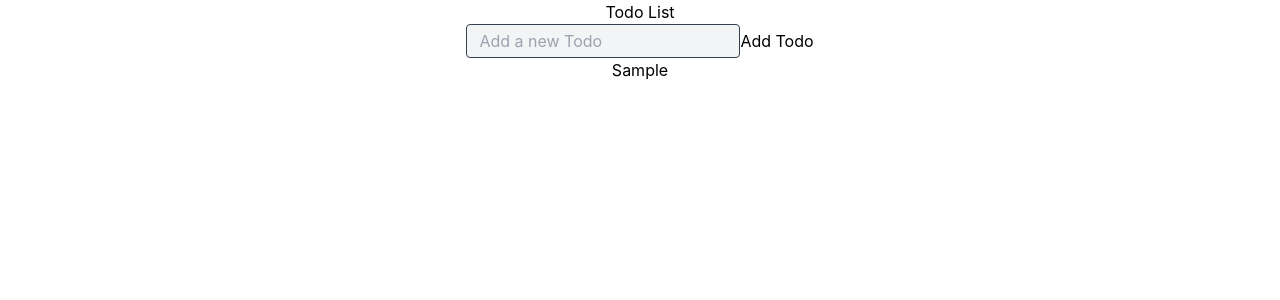
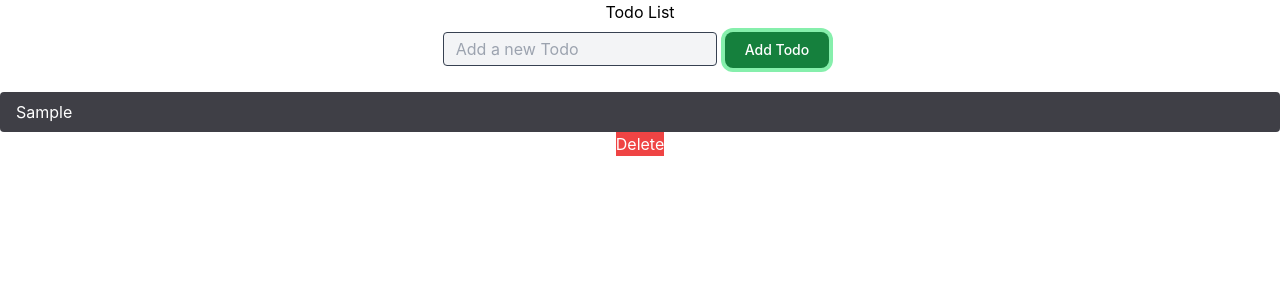
Before and after one commit to MIhnatco/React-ToDo-Redux-Toolkit, a React (Create React App) app: page / in a window 1280 px wide. Both pictures are taken after typing "Sample" into the empty fields and a click on the button "Add Todo". Shown: the top 300 px of the page. Built offline with nearby package versions, Linux system fonts and the light colour scheme; the HTML template or start-up script is replaced by a standard one.

Commit message:
Remove Todo functionality

```diff
--- a/src/components/AddTodo.js
+++ b/src/components/AddTodo.js
@@ -26,7 +26,12 @@ function AddTodo() {
         placeholder="Add a new Todo"
       />
 
-      <button type="submit">Add Todo</button>
+      <button
+        type="submit"
+        className="focus:outline-none text-white bg-green-700 hover:bg-green-800 focus:ring-4 focus:ring-green-300 font-medium rounded-lg text-sm px-5 py-2 me-2 m-2 dark:bg-green-600 dark:hover:bg-green-700 dark:focus:ring-green-800"
+      >
+        Add Todo
+      </button>
     </form>
   );
 }
--- a/src/components/TodoItem.js
+++ b/src/components/TodoItem.js
@@ -1,10 +1,22 @@
 import React from "react";
+import { useDispatch } from "react-redux";
+import { removeTodo } from "../features/todos/todoSlice";
 
 function TodoItem({ todo }) {
+  const dispatch = useDispatch();
+
   return (
-    <div>
-      <h1>{todo.content}</h1>
-    </div>
+    <ul>
+      <li className="mt-4 flex justify-between items-center px-4 py-2 rounded bg-zinc-700">
+        <span className="text-white">{todo.content}</span>
+      </li>
+      <button
+        onClick={() => dispatch(removeTodo(todo.id))}
+        className="text-white bg-red-500 border-0"
+      >
+        Delete
+      </button>
+    </ul>
   );
 }
 
--- a/src/features/todos/todoSlice.js
+++ b/src/features/todos/todoSlice.js
@@ -22,5 +22,5 @@ const todoSlice = createSlice({
   },
 });
 
-export const { addTodo } = todoSlice.actions;
+export const { addTodo, removeTodo } = todoSlice.actions;
 export default todoSlice.reducer;
```
